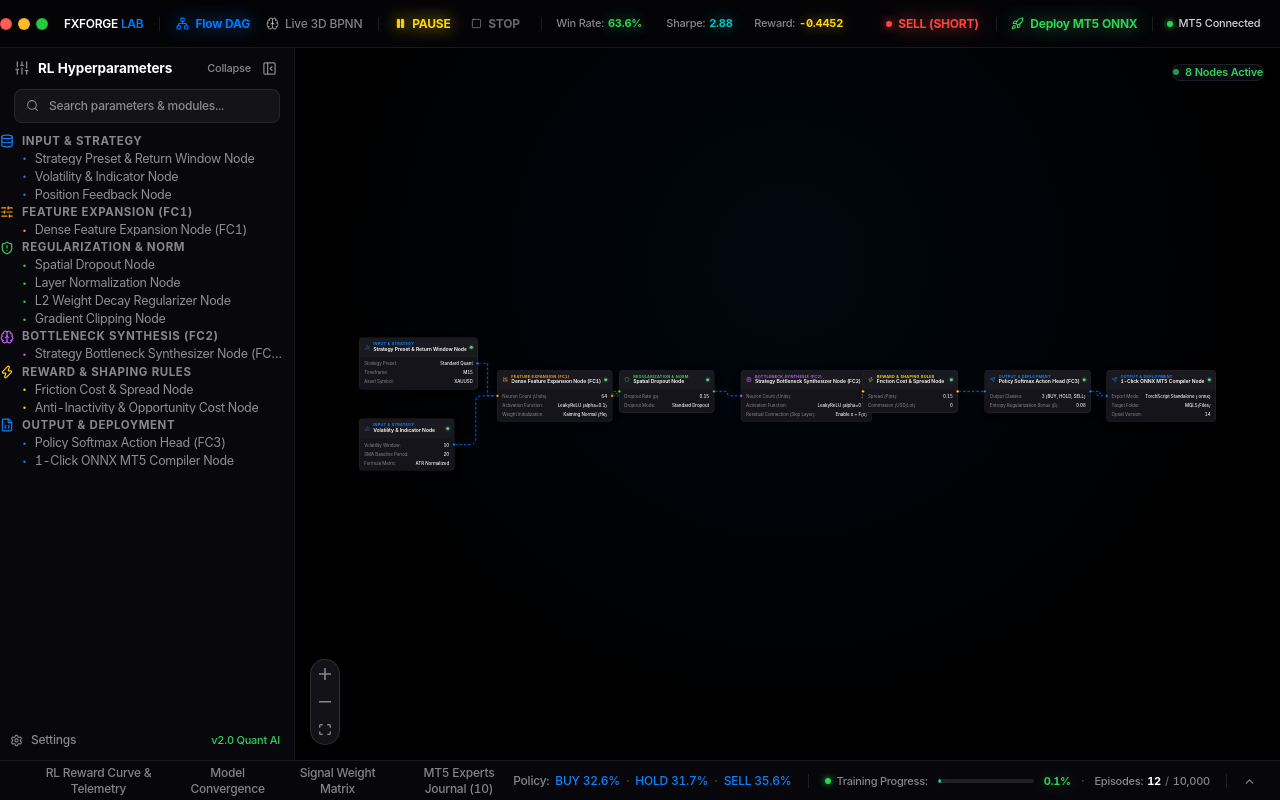
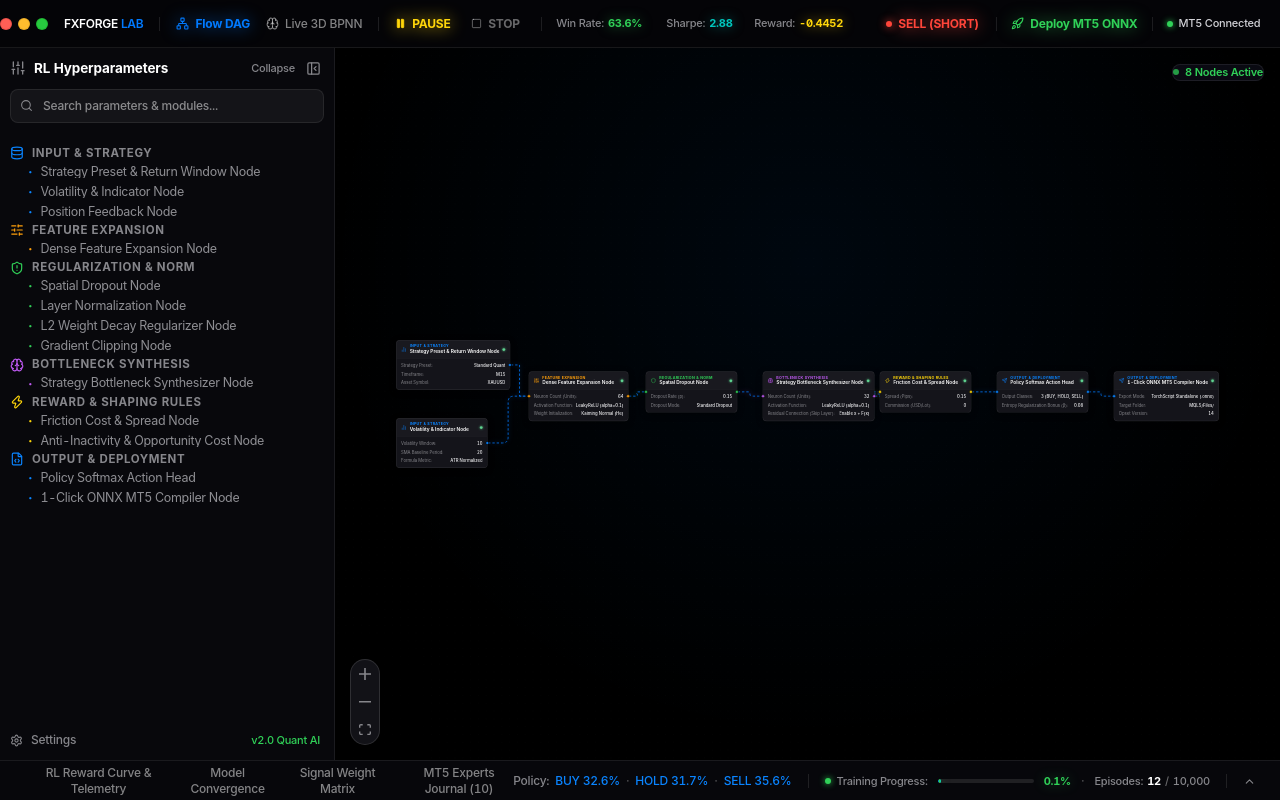
Before and after one commit to superman-owner/AI-RL-BPNN, a React (Vite) app: page / in a window 1280 px wide. Built offline with nearby package versions, Linux system fonts and the light colour scheme.

Commit message:
refactor(sidebar): remove (FC1), (FC2), (FC3) from all labels, shift content 10px left from border, and expand sidebar width to 335px

```diff
--- a/src/components/Sidebar/NodePalette.tsx
+++ b/src/components/Sidebar/NodePalette.tsx
@@ -145,19 +145,19 @@ export const NodePalette: React.FC<NodePaletteProps> = ({
     <aside
       onWheel={(e) => e.stopPropagation()}
       style={{
-        width: '295px',
-        minWidth: '295px',
+        width: '335px',
+        minWidth: '335px',
         transition: 'width 0.22s cubic-bezier(0.16, 1, 0.3, 1)',
       }}
       className="h-full flex flex-col flex-shrink-0 bg-[#08080c] border-r border-white/[0.08] text-[#c7c7cc] select-none z-20 font-sans"
     >
-      {/* 1.  Apple macOS Header & Spotlight Search (Exact 10px Spacing, Seamless Background) */}
+      {/* 1.  Apple macOS Header & Spotlight Search */}
       <div
         style={{
           paddingTop: '10px',
           paddingBottom: '10px',
-          paddingLeft: '14px',
-          paddingRight: '14px',
+          paddingLeft: '10px',
+          paddingRight: '10px',
           borderBottom: 'none',
           backgroundColor: 'transparent',
           flexShrink: 0,
@@ -235,7 +235,7 @@ export const NodePalette: React.FC<NodePaletteProps> = ({
             size={13}
             style={{
               position: 'absolute',
-              left: '12px',
+              left: '10px',
               color: '#86868b',
               pointerEvents: 'none',
               zIndex: 10,
@@ -248,8 +248,8 @@ export const NodePalette: React.FC<NodePaletteProps> = ({
             style={{
               width: '100%',
               height: '34px',
-              paddingLeft: '34px',
-              paddingRight: '12px',
+              paddingLeft: '32px',
+              paddingRight: '10px',
               backgroundColor: 'rgba(255, 255, 255, 0.05)',
               border: '1px solid rgba(255, 255, 255, 0.08)',
               borderRadius: '8px',
@@ -262,8 +262,16 @@ export const NodePalette: React.FC<NodePaletteProps> = ({
         </div>
       </div>
 
-      {/* 2.  Apple Mac Mail / Finder Sidebar List (space-y-[36px]: +50% Section Gap = 36px) */}
-      <div className="flex-1 min-h-0 overflow-y-auto custom-scrollbar px-3.5 py-4 space-y-[36px]">
+      {/* 2.  Apple Mac Mail / Finder Sidebar List (Left offset 10px) */}
+      <div
+        style={{
+          paddingLeft: '10px',
+          paddingRight: '10px',
+          paddingTop: '12px',
+          paddingBottom: '16px',
+        }}
+        className="flex-1 min-h-0 overflow-y-auto custom-scrollbar space-y-[36px]"
+      >
         {GROUPS.map((group) => {
           const allNodes = nodesByGroup(group.id);
           const matchingNodes = allNodes.filter(
@@ -280,7 +288,7 @@ export const NodePalette: React.FC<NodePaletteProps> = ({
               {/*  Section Header (Clean Icon & Label, No Down Arrow) */}
               <div
                 onClick={() => toggleGroup(group.id)}
-                className="group px-1 py-1 flex items-center justify-between cursor-pointer transition-colors"
+                className="group py-1 flex items-center justify-between cursor-pointer transition-colors"
               >
                 <div className="flex items-center gap-2 min-w-0 flex-1">
                   {/* SF Symbol on Main Header (Distinct Group Color) */}
@@ -301,7 +309,7 @@ export const NodePalette: React.FC<NodePaletteProps> = ({
               {isExpanded && (
                 <div
                   className="mt-1.5 space-y-1.5"
-                  style={{ paddingLeft: '22px' }}
+                  style={{ paddingLeft: '18px' }}
                 >
                   {matchingNodes.map((node) => {
                     const isNodeHovered = hoveredNode === node.type;
@@ -314,13 +322,13 @@ export const NodePalette: React.FC<NodePaletteProps> = ({
                         onMouseEnter={() => setHoveredNode(node.type)}
                         onMouseLeave={() => setHoveredNode(null)}
                         title="Drag onto canvas to add module"
-                        className="h-[18px] flex items-center justify-between cursor-grab transition-colors pr-2"
+                        className="h-[20px] flex items-center justify-between cursor-grab transition-colors pr-1"
                       >
-                        {/* Left: Mid Dot (·) directly aligned at 45px mark under Header text */}
+                        {/* Left: Mid Dot (·) */}
                         <div className="flex items-center gap-2 min-w-0 flex-1">
                           <span
                             style={{ color: isNodeHovered ? '#ffffff' : group.color }}
-                            className="text-[15px] font-bold leading-none select-none transition-colors flex-shrink-0"
+                            className="text-[14px] font-bold leading-none select-none transition-colors flex-shrink-0"
                           >
                             ·
                           </span>
--- a/src/data/nodeRegistry.ts
+++ b/src/data/nodeRegistry.ts
@@ -30,9 +30,9 @@ export interface NodeItem {
 
 export const GROUPS: NodeGroup[] = [
   { id: 'input', label: 'Input & Strategy', color: '#0a84ff' },
-  { id: 'fc1', label: 'Feature Expansion (FC1)', color: '#ff9f0a' },
+  { id: 'fc1', label: 'Feature Expansion', color: '#ff9f0a' },
   { id: 'regularization', label: 'Regularization & Norm', color: '#30d158' },
-  { id: 'fc2', label: 'Bottleneck Synthesis (FC2)', color: '#bf5af2' },
+  { id: 'fc2', label: 'Bottleneck Synthesis', color: '#bf5af2' },
   { id: 'reward', label: 'Reward & Shaping Rules', color: '#ffd60a' },
   { id: 'output', label: 'Output & Deployment', color: '#0a84ff' },
 ];
@@ -118,7 +118,7 @@ export const NODE_DEFS: Record<string, NodeDef> = {
   // =========================================================================
   fc1_dense_expansion: {
     group: 'fc1',
-    label: 'Dense Feature Expansion Node (FC1)',
+    label: 'Dense Feature Expansion Node',
     fields: [
       {
         key: 'units',
@@ -206,7 +206,7 @@ export const NODE_DEFS: Record<string, NodeDef> = {
   // =========================================================================
   fc2_bottleneck_synthesizer: {
     group: 'fc2',
-    label: 'Strategy Bottleneck Synthesizer Node (FC2)',
+    label: 'Strategy Bottleneck Synthesizer Node',
     fields: [
       {
         key: 'units',
@@ -263,7 +263,7 @@ export const NODE_DEFS: Record<string, NodeDef> = {
   // =========================================================================
   fc3_policy_action_head: {
     group: 'output',
-    label: 'Policy Softmax Action Head (FC3)',
+    label: 'Policy Softmax Action Head',
     fields: [
       {
         key: 'classes',
```
